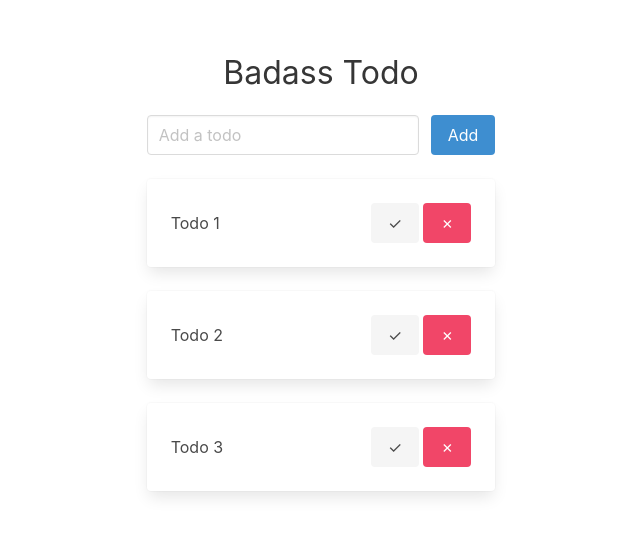
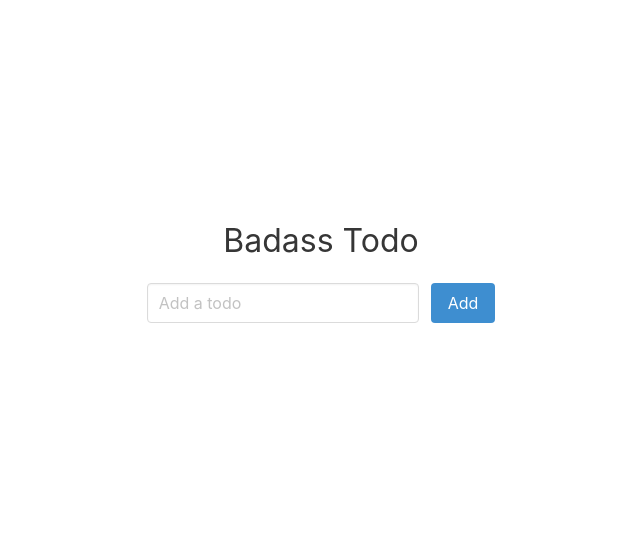
Before and after one commit to JrzenonDev/todo-vu3-firebase9, a Vue app: page / in a window 1280 px wide. Shown: the part 115-650 px from the top of the page, without its empty margins (319-959 px from the left). Built offline with nearby package versions, Linux system fonts and the light colour scheme.

Commit message:
feat: use defineProps to receive todo

```diff
--- a/src/components/ListTodo.vue
+++ b/src/components/ListTodo.vue
@@ -16,11 +16,5 @@
 </template>
 
 <script setup>
-import { ref } from 'vue'
-
-const todos = ref([
-  { id: 1, content: 'Todo 1', done: true },
-  { id: 2, content: 'Todo 2', done: false },
-  { id: 3, content: 'Todo 3', done: false }
-])
+const { todos } = defineProps(['todos'])
 </script>
```
